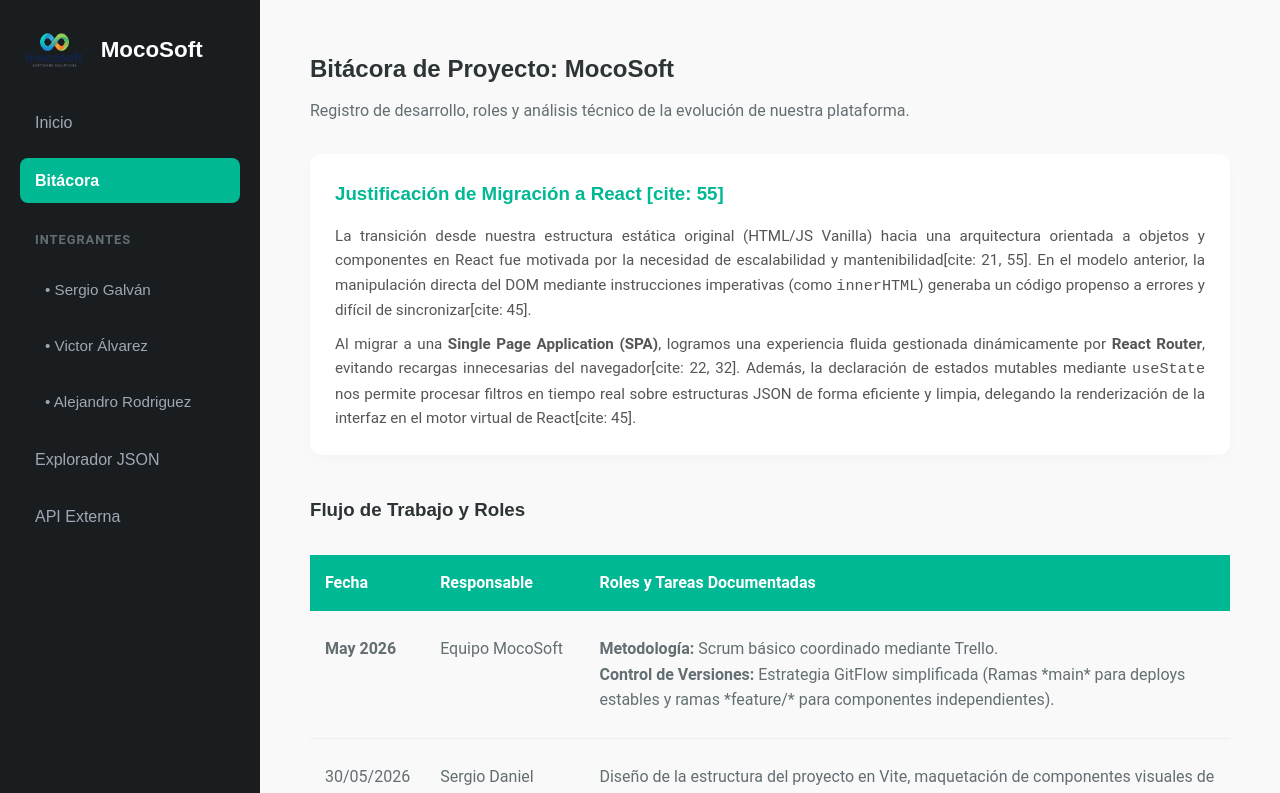
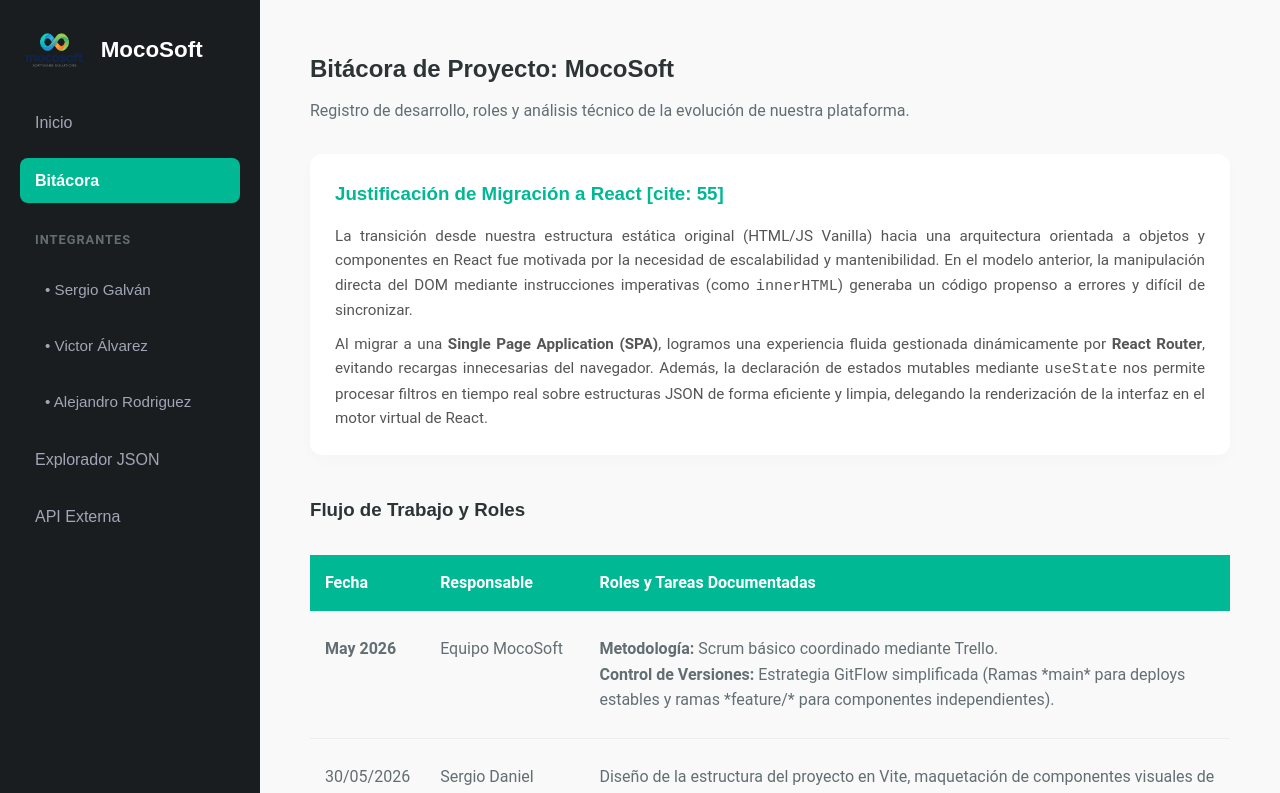
Before and after one commit to alerod88/front_tp2_grupal, a React (Vite) app: page /bitacora in a window 1280 px wide. Shown: the top 793 px of the page. Built offline with nearby package versions, Linux system fonts and the light colour scheme.

Commit message:
Arreglo bitácora

```diff
--- a/src/pages/Bitacora.jsx
+++ b/src/pages/Bitacora.jsx
@@ -10,10 +10,10 @@ function Bitacora() {
       <section style={{ marginBottom: '40px', background: '#fff', padding: '25px', borderRadius: '12px', boxShadow: '0 5px 15px rgba(0,0,0,0.02)' }}>
         <h3 style={{ color: 'var(--accent)', marginBottom: '15px' }}>Justificación de Migración a React [cite: 55]</h3>
         <p style={{ textSelf: 'left', textAlign: 'justify', fontSize: '0.95rem', color: '#555', marginBottom: '10px' }}>
-          La transición desde nuestra estructura estática original (HTML/JS Vanilla) hacia una arquitectura orientada a objetos y componentes en React fue motivada por la necesidad de escalabilidad y mantenibilidad[cite: 21, 55]. En el modelo anterior, la manipulación directa del DOM mediante instrucciones imperativas (como <code>innerHTML</code>) generaba un código propenso a errores y difícil de sincronizar[cite: 45].
+          La transición desde nuestra estructura estática original (HTML/JS Vanilla) hacia una arquitectura orientada a objetos y componentes en React fue motivada por la necesidad de escalabilidad y mantenibilidad. En el modelo anterior, la manipulación directa del DOM mediante instrucciones imperativas (como <code>innerHTML</code>) generaba un código propenso a errores y difícil de sincronizar.
         </p>
         <p style={{ textSelf: 'left', textAlign: 'justify', fontSize: '0.95rem', color: '#555' }}>
-          Al migrar a una <strong>Single Page Application (SPA)</strong>, logramos una experiencia fluida gestionada dinámicamente por <strong>React Router</strong>, evitando recargas innecesarias del navegador[cite: 22, 32]. Además, la declaración de estados mutables mediante <code>useState</code> nos permite procesar filtros en tiempo real sobre estructuras JSON de forma eficiente y limpia, delegando la renderización de la interfaz en el motor virtual de React[cite: 45].
+          Al migrar a una <strong>Single Page Application (SPA)</strong>, logramos una experiencia fluida gestionada dinámicamente por <strong>React Router</strong>, evitando recargas innecesarias del navegador. Además, la declaración de estados mutables mediante <code>useState</code> nos permite procesar filtros en tiempo real sobre estructuras JSON de forma eficiente y limpia, delegando la renderización de la interfaz en el motor virtual de React.
         </p>
       </section>
 
```
